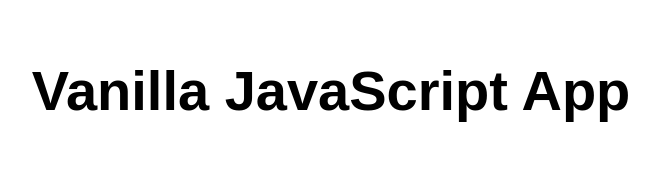
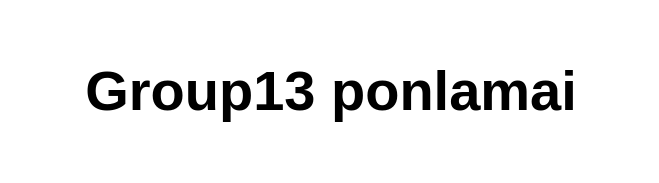
Before and after one commit to Burapha649-6/Group13, a website: page src/index.html in a window 1280 px wide. Shown: the whole page, without its empty margins (309-968 px from the left). Drawn offline with Linux system fonts and the light colour scheme.

Commit message:
Update index.html

```diff
--- a/src/index.html
+++ b/src/index.html
@@ -10,7 +10,7 @@
 
 <body>
   <main>
-    <h1>Vanilla JavaScript App</h1>
+    <h1>Group13 ponlamai</h1>
   </main>
 </body>
 
```
